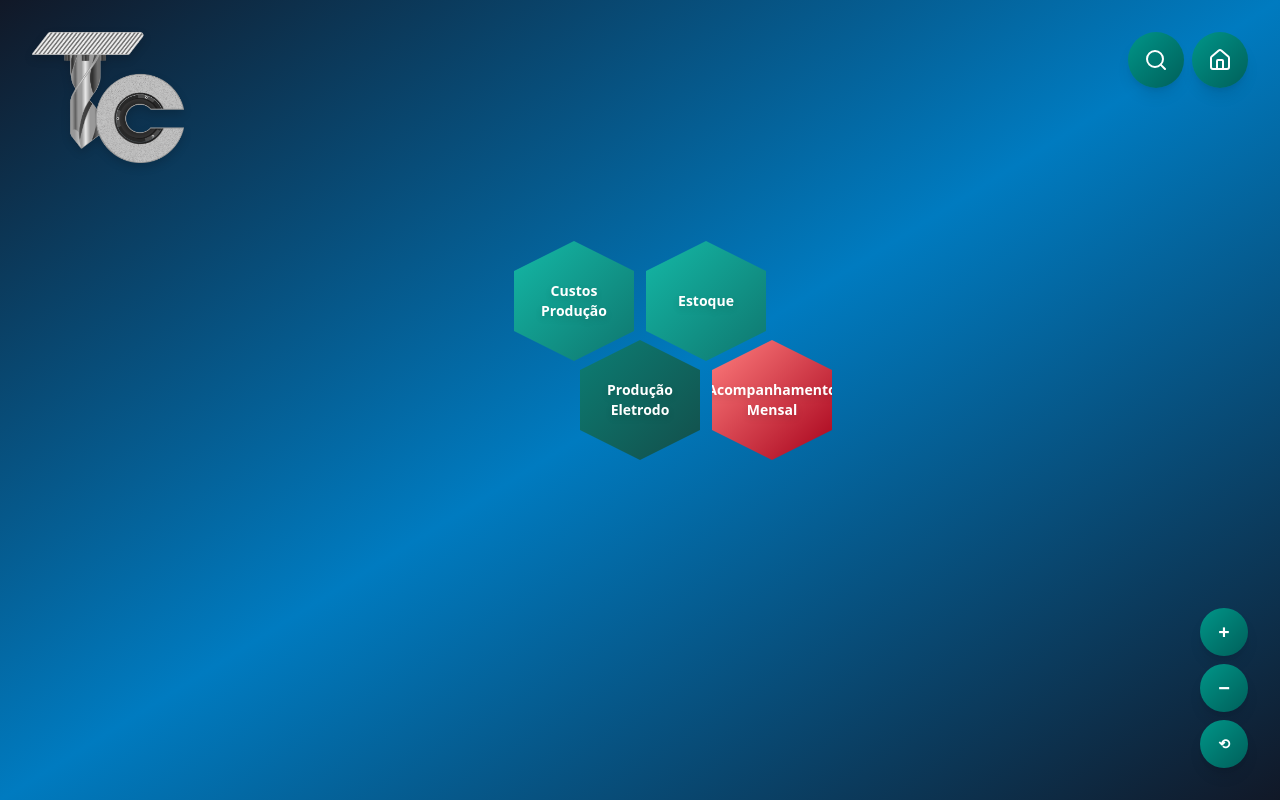
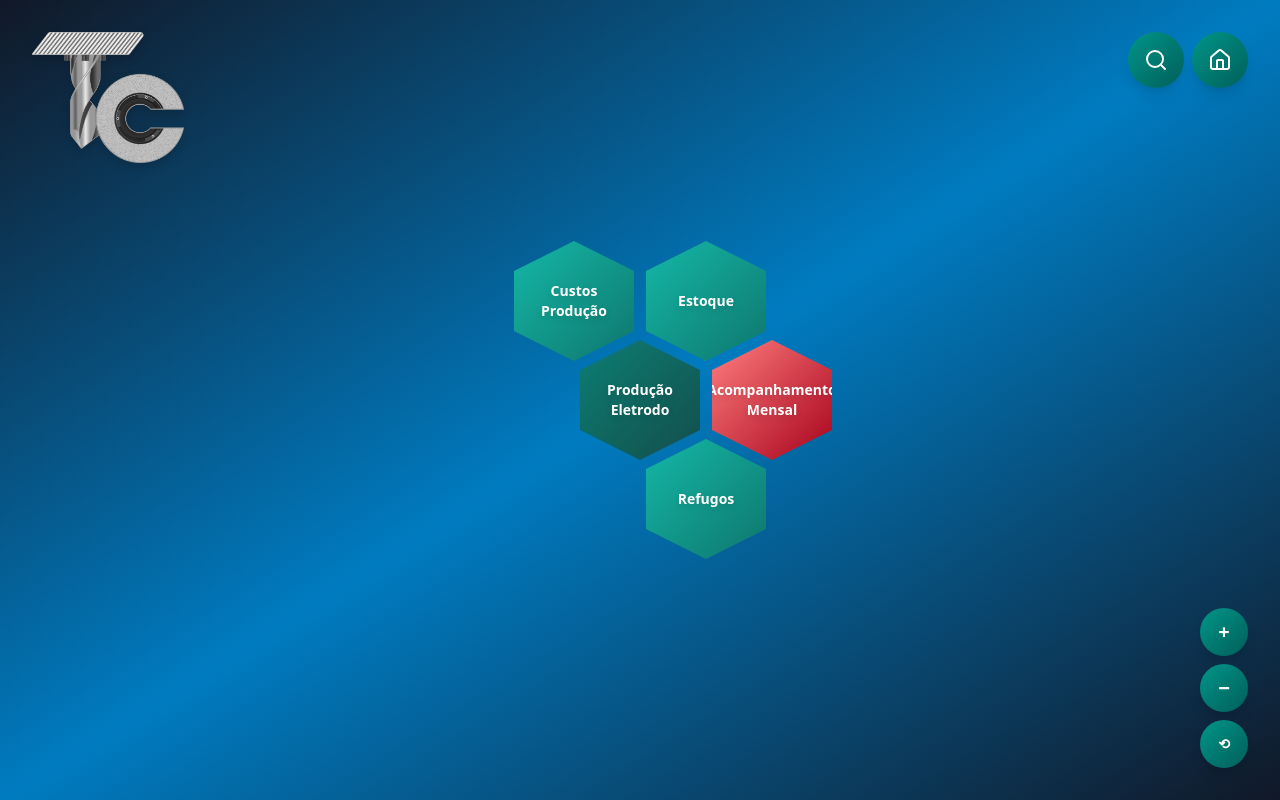
Before and after one commit to JoaoP3dro0808/ColmeiaToolingCenter, a React (Vite) app: page /silverelectrode in a window 1280 px wide. Built offline with nearby package versions, Linux system fonts and the light colour scheme.

Commit message:
Silver electrode refugos link added

```diff
--- a/src/pages/SilverElectrode.jsx
+++ b/src/pages/SilverElectrode.jsx
@@ -7,7 +7,8 @@ export default function SilverElectrode() {
     { title: 'Produção Eletrodo', link: 'https://app.powerbi.com/groups/26c107da-94ff-4b8f-9de4-1da4f23fea94/reports/2ee3a377-7142-409d-a81a-7559fd548f75/cbfbad5de03d153fa25e?experience=power-bi', relevance: 0 },
     { title: 'Custos Produção', link: 'https://app.powerbi.com/groups/26c107da-94ff-4b8f-9de4-1da4f23fea94/reports/8159b30b-9017-45fc-a334-44a59e8083b6/1c8f19af0639a83cc8bd?experience=power-bi', relevance: 1 },
     { title: 'Estoque', link: 'https://app.powerbi.com/groups/26c107da-94ff-4b8f-9de4-1da4f23fea94/reports/5200b17f-82dc-4405-bfe5-cd2d540caf8f/3394c9f36908ae0212b0?experience=power-bi', relevance: 1 },
-    { title: 'Acompanhamento Mensal', link: 'https://app.powerbi.com/groups/26c107da-94ff-4b8f-9de4-1da4f23fea94/reports/a2602571-dc69-4748-95f1-c8e3108404b9/796010f0104d02cb1db4?experience=power-bi', relevance: 1, color: { from: '#ff7e7eff', to: '#a7021bff' } }
+    { title: 'Acompanhamento Mensal', link: 'https://app.powerbi.com/groups/26c107da-94ff-4b8f-9de4-1da4f23fea94/reports/a2602571-dc69-4748-95f1-c8e3108404b9/796010f0104d02cb1db4?experience=power-bi', relevance: 1, color: { from: '#ff7e7eff', to: '#a7021bff' } },
+    { title: 'Refugos', link: 'https://app.powerbi.com/groups/26c107da-94ff-4b8f-9de4-1da4f23fea94/reports/0b9c253c-05cb-4a89-bbaf-15794511e7e0/78df1f37e9c3352a7072?experience=power-bi', relevance: 1 },
   ];
 
   return <Colmeia links={meusLinks} />;
```
